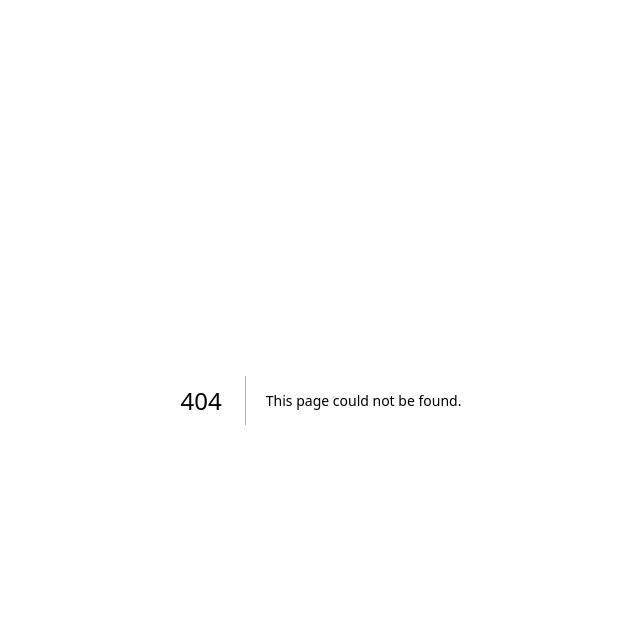
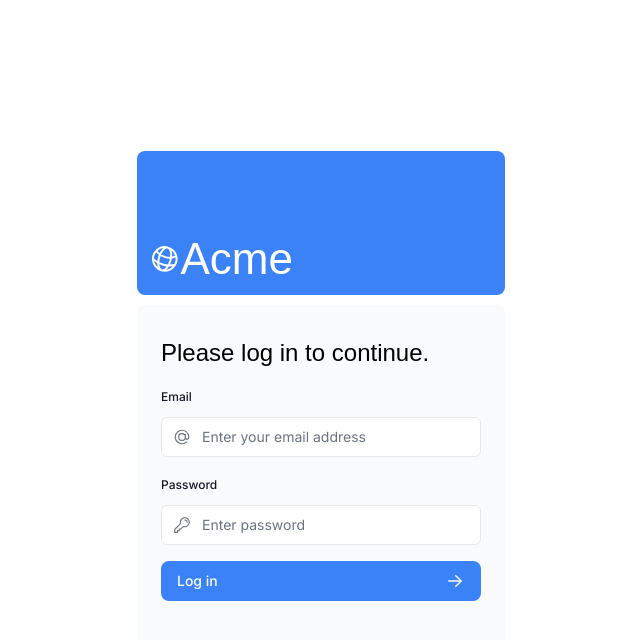
Before and after one commit to tdep/finance-app, a Next.js app: page /login in a window 1280 px wide. Before the commit this address had no page. Shown: the top 640 px of the page, without its empty margins (319-959 px from the left). Built offline with nearby package versions, Linux system fonts and the light colour scheme; a web font is replaced by a local one.

Commit message:
adds login functionality and auth

```diff
--- a/app/lib/actions.ts
+++ b/app/lib/actions.ts
@@ -4,6 +4,8 @@ import { z } from 'zod';
 import { sql } from '@vercel/postgres';
 import { revalidatePath } from 'next/cache';
 import { redirect } from 'next/navigation';
+import { signIn } from '@/auth';
+import { AuthError } from 'next-auth';
 
 const FormSchema = z.object({
     id: z.string(),
@@ -119,3 +121,22 @@ export async function deleteInvoice(id: string) {
         return { message: 'Database Error: Unable to Delete Invoice.' };
     }
 }
+
+export async function authenticate(
+    prevState: string | undefined,
+    formData: FormData,
+) {
+    try {
+        await signIn('credentials', formData);
+    } catch (error) {
+        if (error instanceof AuthError) {
+            switch (error.type) {
+                case 'CredentialsSignin':
+                    return 'Invalid credentials.';
+                default:
+                    return 'Something went wrong.';
+            }
+        }
+        throw error;
+    }
+}
--- /dev/null
+++ b/app/login/page.tsx
@@ -0,0 +1,17 @@
+import AcmeLogo from '@/app/ui/acme-logo';
+import LoginForm from "@/app/ui/login-form";
+
+export default function LoginPage() {
+    return (
+        <main className={"flex items-center justify-center md:h-screen"}>
+            <div className={"relative mx-auto flex w-full max-w-[400px] flex-col space-y-2.5 p-4 ,d:-mt-32"}>
+                <div className={"flex h-20 w-full items-end rounded-lg bg-blue-500 p-3 md:h-36"}>
+                    <div className={"w-32 text-white md:w-36"}>
+                        <AcmeLogo />
+                    </div>
+                </div>
+                <LoginForm />
+            </div>
+        </main>
+    );
+}
--- a/app/ui/login-form.tsx
+++ b/app/ui/login-form.tsx
@@ -1,3 +1,5 @@
+'use client';
+
 import { lusitana } from '@/app/ui/fonts';
 import {
     AtSymbolIcon,
@@ -6,10 +8,16 @@ import {
 } from '@heroicons/react/24/outline';
 import { ArrowRightIcon } from "@heroicons/react/20/solid";
 import { Button } from "@/app/ui/button";
+import { useFormState } from 'react-dom';
+import { authenticate } from '@/app/lib/actions';
 
 export default function LoginForm() {
+    const [errorMessage, formAction, isPending] = useFormState(
+        authenticate,
+        undefined,
+    );
     return (
-        <form className={"space-y-3"}>
+        <form action={formAction} className={"space-y-3"}>
             <div className={"flex-1 rounded-lg bg-gray-50 px-6 pb-4 pt-8"}>
                 <h1 className={`${lusitana.className} mb-3 text-2xl`}>
                     Please log in to continue.
@@ -55,11 +63,20 @@ export default function LoginForm() {
                         </div>
                     </div>
                 </div>
-                <Button className={"mt-4 w-full"}>
+                <Button className={"mt-4 w-full"} aria-disabled={isPending}>
                     Log in <ArrowRightIcon className={"ml-auto h-5 w-5 text-gray-50"} />
                 </Button>
-                <div className={"flex h-8 items-end space-x-1"}>
-                    {/* Add form errors here */}
+                <div
+                    className={"flex h-8 items-end space-x-1"}
+                aria-live={"polite"}
+                aria-atomic={"true"}
+                >
+                    {errorMessage && (
+                        <>
+                            <ExclamationCircleIcon className={"h-5 w-5 text-red-500"} />
+                            <p className={"text-sm text-red-500"}>{errorMessage}</p>
+                        </>
+                    )}
                 </div>
             </div>
         </form>
--- /dev/null
+++ b/auth.config.ts
@@ -0,0 +1,21 @@
+import type { NextAuthConfig } from 'next-auth';
+
+export const authConfig = {
+    pages: {
+        signIn: '/login',
+    },
+    callbacks: {
+        authorized({ auth, request: { nextUrl } }) {
+            const isLoggedIn = !!auth?.user;
+            const isOnDashboard = nextUrl.pathname.startsWith('/dashboard');
+            if (isOnDashboard) {
+                if (isLoggedIn) return true;
+                return false; // Redirect unauthenticated users to login page
+            } else if (isLoggedIn) {
+                return Response.redirect(new URL('/dashboard', nextUrl));
+            }
+            return true;
+        },
+    },
+    providers: [],
+} satisfies NextAuthConfig;
--- /dev/null
+++ b/auth.ts
@@ -0,0 +1,41 @@
+import NextAuth from 'next-auth';
+import { authConfig } from "@/auth.config";
+import Credentials from 'next-auth/providers/credentials';
+import { z } from 'zod';
+import { sql } from '@vercel/postgres';
+import type { User } from '@/app/lib/definitions';
+import bcrypt from 'bcrypt';
+
+async function getUser(email: string): Promise<User | undefined> {
+    try {
+        const user = await sql<User>`SELECT * FROM users WHERE email=${email}`;
+        return user.rows[0]
+    } catch (error) {
+        console.error('Failed to fetch user:', error);
+        throw new Error('Failed to fetch user.');
+    }
+}
+
+export const { auth, signIn, signOut } = NextAuth({
+    ...authConfig,
+    providers: [ // This is where Google, GitHub, OAuth, etc. providers go
+        Credentials({
+            async authorize(credentials) {
+                const parsedCredentials = z
+                    .object({ email: z.string().email(), password: z.string().min(6) })
+                    .safeParse(credentials);
+
+                if (parsedCredentials.success) {
+                    const { email, password } = parsedCredentials.data;
+                    const user = await getUser(email);
+                    if (!user) return null;
+                    const passwordsMatch = await bcrypt.compare(password, user.password);
+
+                    if (passwordsMatch) return user;
+                }
+
+                return null;
+            },
+        }),
+    ],
+});
--- a/package.json
+++ b/package.json
@@ -14,12 +14,14 @@
     "bcrypt": "^5.1.1",
     "clsx": "^2.1.1",
     "next": "14.2.5",
+    "next-auth": "5.0.0-beta.20",
     "react": "^18",
     "react-dom": "^18",
     "use-debounce": "^10.0.2",
     "zod": "^3.23.8"
   },
   "devDependencies": {
+    "@types/bcrypt": "^5.0.2",
     "@types/node": "^20",
     "@types/react": "^18",
     "@types/react-dom": "^18",
```
Also changed, not shown: middleware.ts (added, +9 -0 lines), 2 other files (tests, documents, lock files or other folders).
